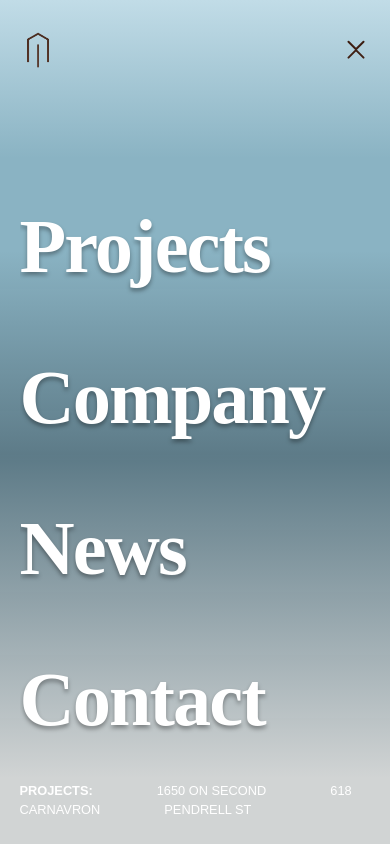
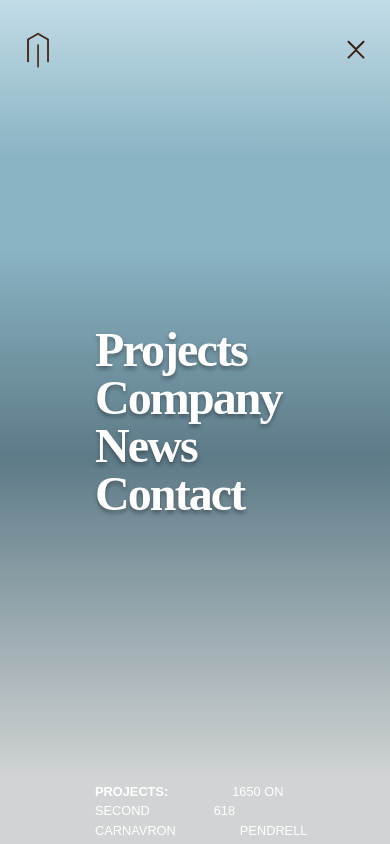
Before and after one commit to danielxshi/skyllen, a Next.js app: page /news in a window 390 px wide. Both pictures are taken after a click on the button 355 px from the left and 50 px from the top of the page. Shown: the top 844 px of the page. Built offline with nearby package versions, Linux system fonts and the light colour scheme.

Commit message:
Media query tile cards for project page

```diff
--- a/app/company/tile.tsx
+++ b/app/company/tile.tsx
@@ -81,7 +81,7 @@
   return (
     <div
       ref={refContainer}
-      className='absolute top-0 w-full'
+      className='absolute top-0 w-full md:w-w-screen-1/2'
       style={{
         pointerEvents: progress <= 0 || progress >= 1 ? 'none' : undefined,
         opacity,
--- a/app/company/work.tsx
+++ b/app/company/work.tsx
@@ -28,7 +28,7 @@
   if (progress > 0.85) translateY = Math.max(-50, -(progress - 0.85) * 2 * 50);
   return (
     <div
-      className='h-screen absolute flex flex-col items-center justify-center text-3xl lg:text-3xl '
+      className='h-screen absolute flex flex-col items-center justify-center text-3xl lg:text-3xl md:right-0 md:w-screen-1/2'
       style={{
         transform: `translateY(${translateY}px)`,
       }}
--- a/app/company/works.tsx
+++ b/app/company/works.tsx
@@ -59,7 +59,7 @@
                 />
               </WorkBleed>
               <WorkBleed progress={progress}>
-                <div className="project-card-content w-screen">
+                <div className="project-card-content w-screen md:w-w-screen-1/2 md:p-16">
                   <div className="justify-between flex flex-col h-5/6 md:h-full">
                     <div>
                       <h3>{el.name} </h3>
--- a/app/components/burger-modal.tsx
+++ b/app/components/burger-modal.tsx
@@ -89,7 +89,7 @@
   switch (keys[0]) {
     case "contact":
       return (
-        <div className="footer-contact-container">
+        <div className="footer-contact-container hidden">
           <ul>
             {test2.map((item, index) => (
               <>
@@ -223,7 +223,7 @@
                           animate={{ opacity: 1, y: 0 }}
                           exit={{ opacity: 0 }}
                           transition={{ duration: 1, ease: "easeInOut" }}
-                          className="container"
+                          className="container h-full"
                         >
                           <div className="wrapper">
                             <div className="menu-links">
--- a/app/globals.scss
+++ b/app/globals.scss
@@ -173,34 +173,49 @@
       }
       .wrapper {
         position: relative;
+        height: 100%;
+        margin: auto;
         .menu-links {
           display: flex;
           justify-content: space-between;
           align-items: center;
           position: relative;
-          top: 200px;
+          height: 100%;
+          display: flex;
+          margin: auto;
+          width: 200px;
           nav {
             color: $white;
-
+            display: flex;
+            align-content: center;
+            align-items: center;
+            justify-content: center;
+            margin: auto;
+            text-align: center;
+            width: fit-content;
             text-shadow: 0px 3px 4px rgba(0, 0, 0, 0.35);
             font-family: Voyage;
-            font-size: 4.77263rem;
+            font-size: 3rem;
             font-style: normal;
             font-weight: 700;
-            line-height: 124.8%; /* 5.95625rem */
+            line-height: 100%; /* 5.95625rem */
             letter-spacing: -0.11931rem;
             display: block;
             ul {
               margin: 0;
               padding: 0;
+              height: 100%;
+              width: 100%;
+              position: relative;
               li {
                 list-style: none;
                 font-weight: 700;
+
                 cursor: pointer;
-                height: 135px;
-                overflow: hidden;
-                position: relative;
-                width: 700px;
+                height: 2rem;
+                // overflow: hidden;
+                // position: relative;
+                // width: 700px;
                 a {
                   position: absolute;
                   color: #fff;
--- a/tailwind.config.ts
+++ b/tailwind.config.ts
@@ -16,11 +16,14 @@
         "128": "32rem",
         "256": "64rem",
         "screen-2/3": "60vh",
-        "screen-3/4": "75vh"
+        "screen-3/4": "75vh",
+      },
+      width: {
+        "w-screen-1/2": "50vw",
       },
       colors: {
-        'white': '#fff'
-      }
+        white: "#fff",
+      },
     },
   },
   future: {
```
